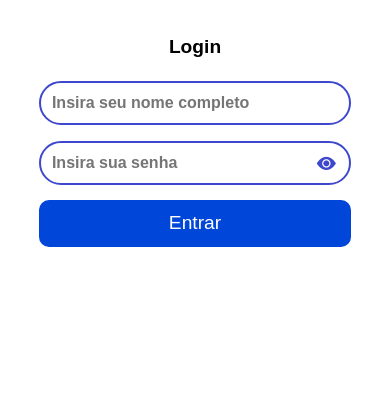
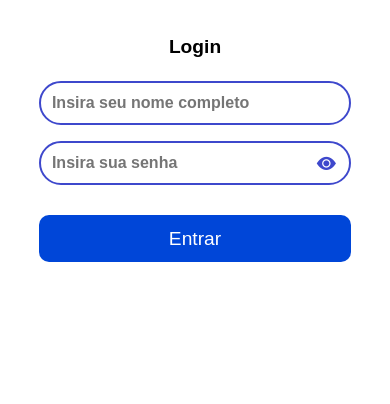
Before and after one commit to vitorbinhotti/Mockup, a PHP site: page / in a window 390 px wide. Shown: the part 440-844 px from the top of the page. Run offline with PHP 8.4, Linux system fonts and the light colour scheme.

Commit message:
update - arrumando bugs

```diff
--- a/index.html
+++ b/index.html
@@ -43,7 +43,7 @@
         <i class="bi bi-eye-fill toggle-senha" id="btn-senha" onclick="mostrarSenha()"></i>
       </div>
 
-      <span id="mensagemSenha" style="color: red; font-size: 14px;"></span <br>
+      <span id="mensagemSenha" style="color: red; font-size: 16px;"></span>
       <button type="submit">Entrar</button>
     </form>
   </div>
--- a/src/style.css
+++ b/src/style.css
@@ -101,6 +101,7 @@ body {
         background-color: #0046d8;
         color: white;
         border: none;
+        margin-top: 5%;
         font-size: 120%;
         border-radius: 10px;
         cursor: pointer;
```
